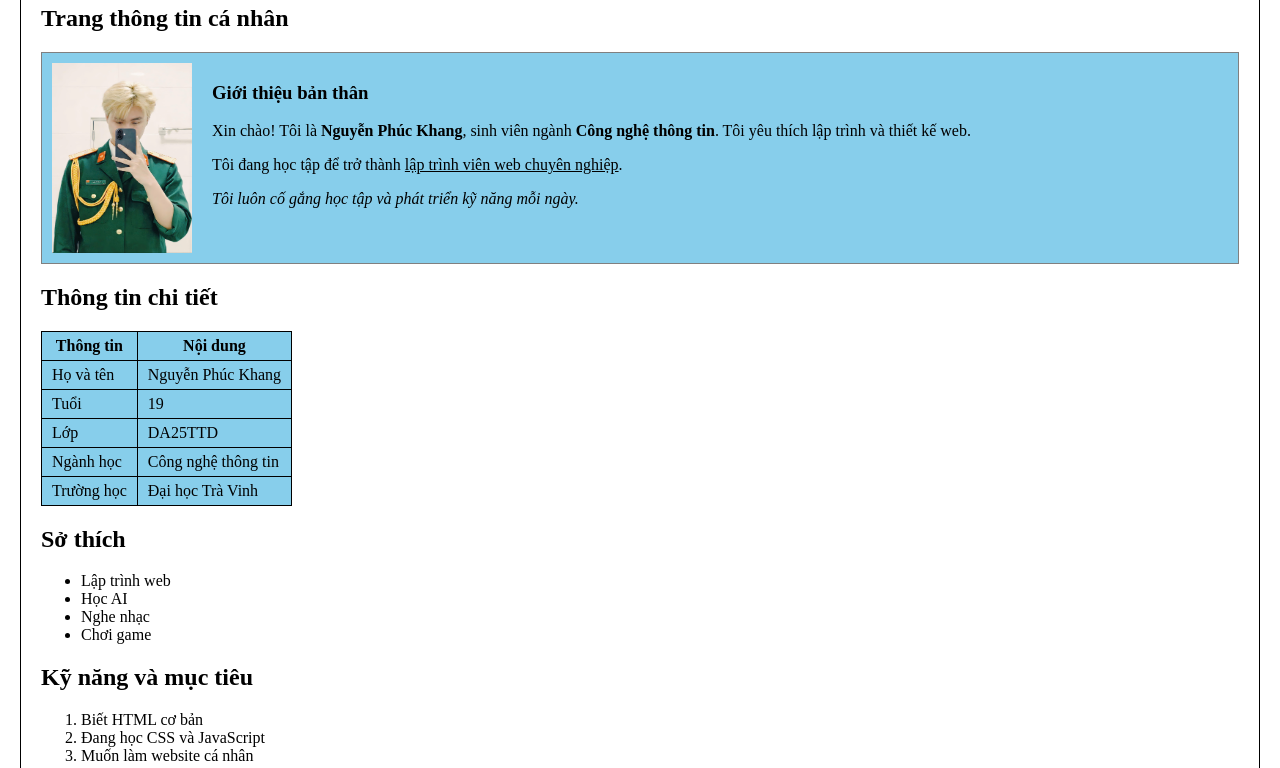
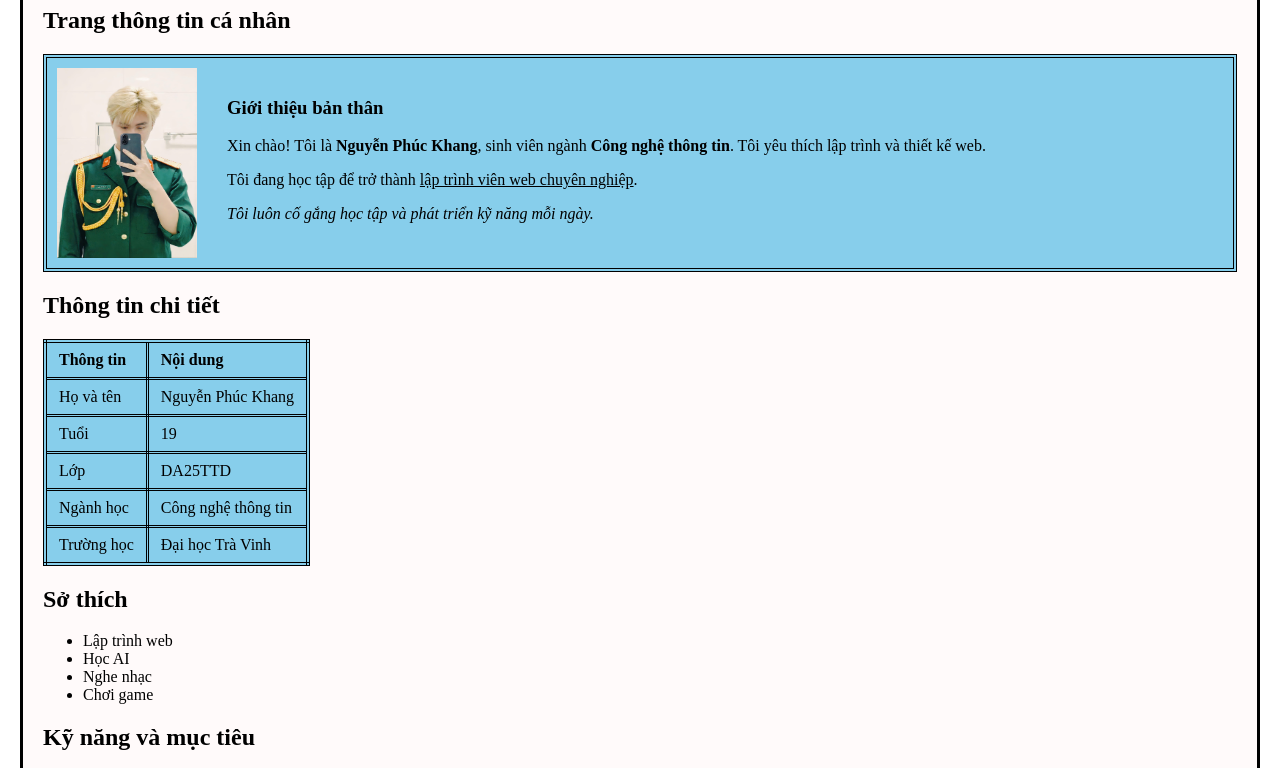
Before and after one commit to nguyenphuckhang111234-debug/my-project-da24tta, a plain HTML site: page index.html in a window 1280 px wide. Shown: the part 116-884 px from the top of the page. Drawn offline with Linux system fonts and the light colour scheme.

Commit message:
update 14520-26

```diff
--- a/css/style01.css
+++ b/css/style01.css
@@ -1,18 +1,27 @@
 body{
-    font-family: Times New Roman;
+    font-family: "Times New Roman";
     margin: 20px;
 }
 
 .container{
-    border: 1px solid black;
+    border: 3px solid black;
     padding: 20px;
+    background-color: snow;
 }
 
+/* KHUNG GIỚI THIỆU */
 .gioithieu{
-    border: 1px solid gray;
+    border: 4px double black;
     padding: 10px;
     display: flex;
-    background-color: SkyBlue;
+    background-color: skyblue
+}
+
+/* PHẦN CÓ MÀU BÊN TRONG KHUNG */
+.noidung{
+    flex: 1;
+    background-color: skyblue;
+    padding: 10px;
 }
 
 .gioithieu img{
@@ -21,19 +30,25 @@ body{
     margin-right: 20px;
 }
 
-.noidung{
-    flex: 1;
+/* KHUNG THÔNG TIN CHI TIẾT */
+.thongtin{
+    margin-top: 20px;
+    border: 3px double black;
+    padding: 10px;
 }
 
+/* CHỈ PHẦN BẢNG CÓ MÀU */
 table{
     border-collapse: collapse;
     margin-top: 10px;
-    border: 1px solid black;
-    background-color: SkyBlue;
+    border: 4px double black;
+    background-color: skyblue;
 }
 
+/* Ô TRONG BẢNG */
 table th,
 table td{
-    border: 1px solid black;
-    padding: 5px 10px;
+    border: 3px double black;
+    padding: 8px 12px;
+    text-align: left;
 }
```
